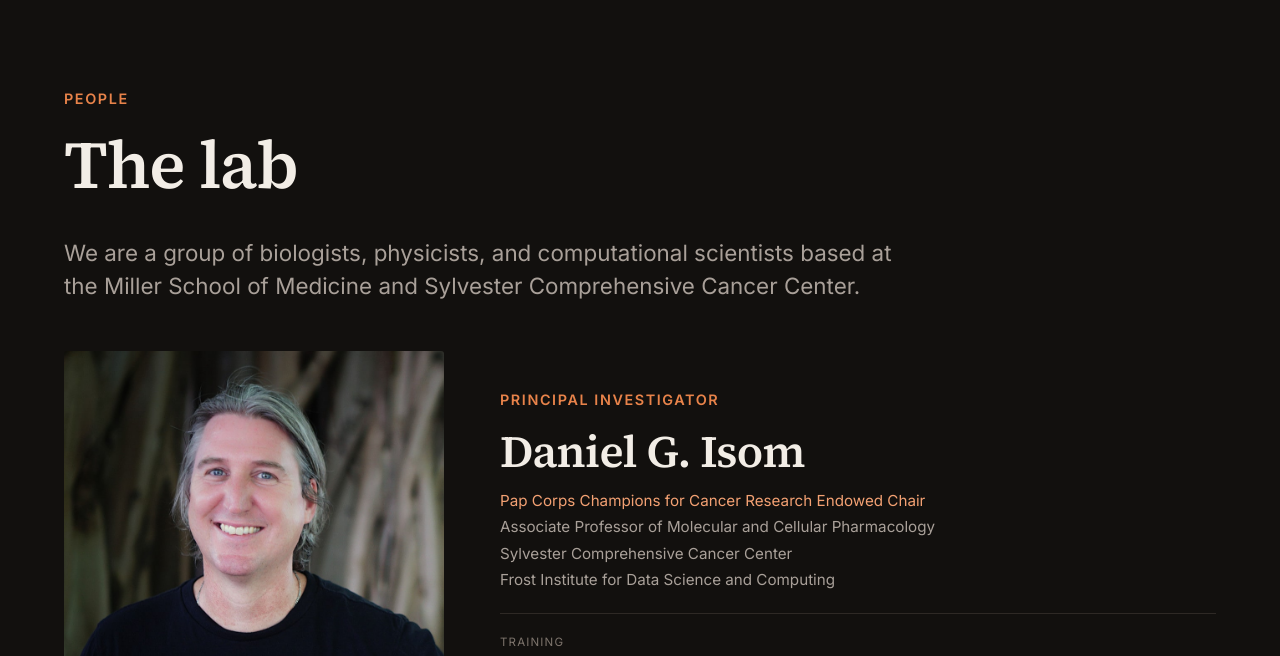
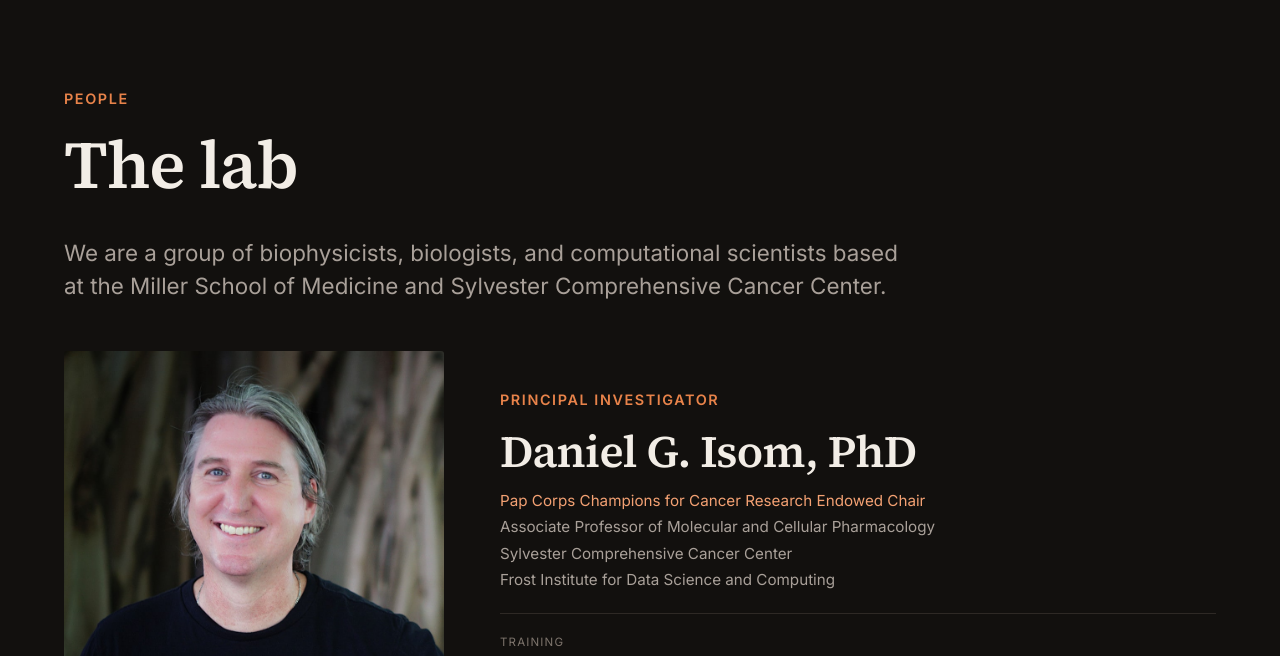
Before and after one commit to dangerisom/isomlab-website, an Astro site: page /isomlab-website/people in a window 1280 px wide. Shown: the part 68-724 px from the top of the page. Built offline with nearby package versions, Linux system fonts and the light colour scheme; Astro itself is replaced by a stand-in of ours.

Commit message:
PI credential restored; People intro says biophysicists

```diff
--- a/src/data/people.js
+++ b/src/data/people.js
@@ -8,7 +8,7 @@
 export const people = [
   {
     slug: 'daniel-isom',
-    name: 'Daniel G. Isom',
+    name: 'Daniel G. Isom, PhD',
     title: 'Principal Investigator',
     role: 'pi',
     photo: 'dan.jpg',
--- a/src/pages/people.astro
+++ b/src/pages/people.astro
@@ -12,7 +12,7 @@ const members = people.filter((p) => p.role !== 'pi');
       <p class="eyebrow">People</p>
       <h1>The lab</h1>
       <p class="lede">
-        We are a group of biologists, physicists, and computational scientists based at
+        We are a group of biophysicists, biologists, and computational scientists based at
         the Miller School of Medicine and Sylvester Comprehensive Cancer Center.
       </p>
     </div>
```
